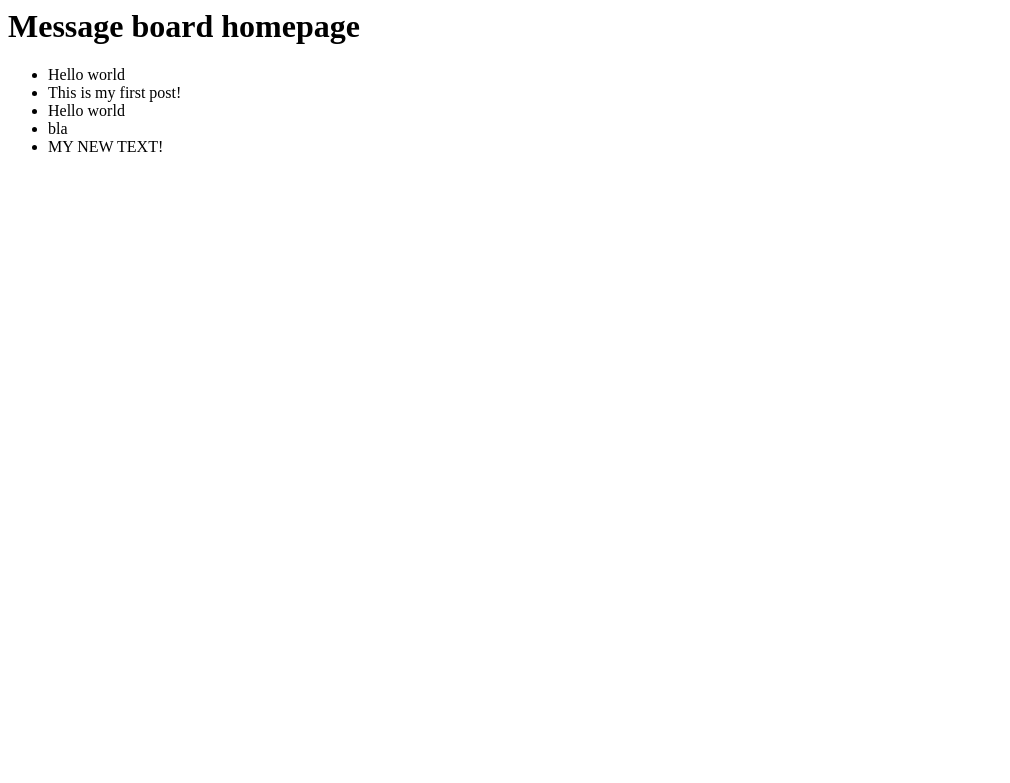
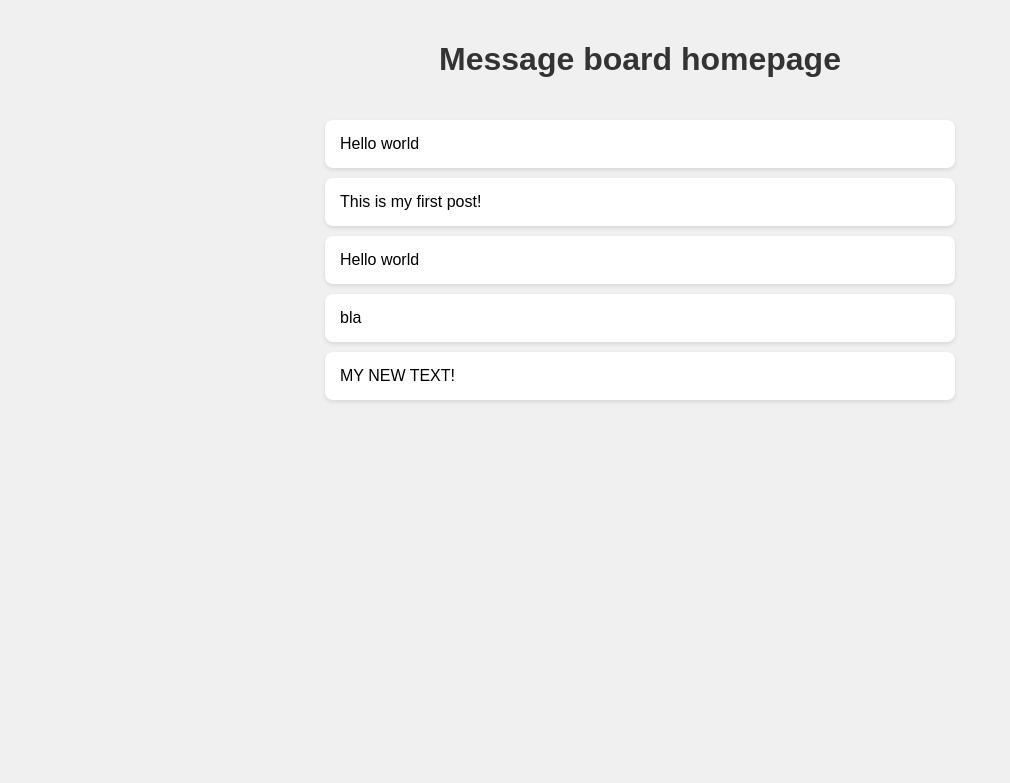
Before and after one commit to pietow/message-board_p24_e04, a Django app: page / in a window 1280 px wide. Shown: the top 783 px of the page, without its empty margins (0-1010 px from the left). Run offline with Django 4.2, Linux system fonts and the light colour scheme; data comes from the database, SQL or seed files in the repository.

Commit message:
listView & statics

```diff
--- a/django_project/settings.py
+++ b/django_project/settings.py
@@ -116,7 +116,8 @@ USE_TZ = True
 # Static files (CSS, JavaScript, Images)
 # https://docs.djangoproject.com/en/4.2/howto/static-files/
 
-STATIC_URL = 'static/'
+STATIC_URL = 'static_bla/'
+STATICFILES_DIRS = [BASE_DIR / 'static']
 
 # Default primary key field type
 # https://docs.djangoproject.com/en/4.2/ref/settings/#default-auto-field
--- /dev/null
+++ b/static/styles.css
@@ -0,0 +1,32 @@
+/* static/style.css */
+
+body {
+    font-family: Arial, sans-serif;
+    background-color: #f0f0f0;
+    margin: 0;
+    padding: 0;
+}
+
+h1 {
+    color: #333;
+    text-align: center;
+    padding: 20px;
+}
+
+ul {
+    list-style-type: none;
+    padding: 0;
+}
+
+li {
+    background-color: #fff;
+    margin: 10px auto;
+    padding: 15px;
+    max-width: 600px;
+    border-radius: 8px;
+    box-shadow: 0 2px 4px rgba(0, 0, 0, 0.1);
+}
+
+li:hover {
+    background-color: #f9f9f9;
+}
--- a/templates/home.html
+++ b/templates/home.html
@@ -1,3 +1,14 @@
+{% load static %}
+<!DOCTYPE html>
+
+<html lang="en">
+<head>
+    <meta charset="UTF-8">
+    <meta name="viewport" content="width=device-width, initial-scale=1.0">
+    <link rel="stylesheet" href="{% static 'styles.css' %}">
+    <title>Document</title>
+</head>
+<body>
     <h1>Message board homepage</h1>
 
     <ul>
@@ -7,3 +18,5 @@
             </li>
         {% endfor %}
     </ul>
+</body>
+</html>
```
Lines whose indentation alone changed are shown as unchanged.
